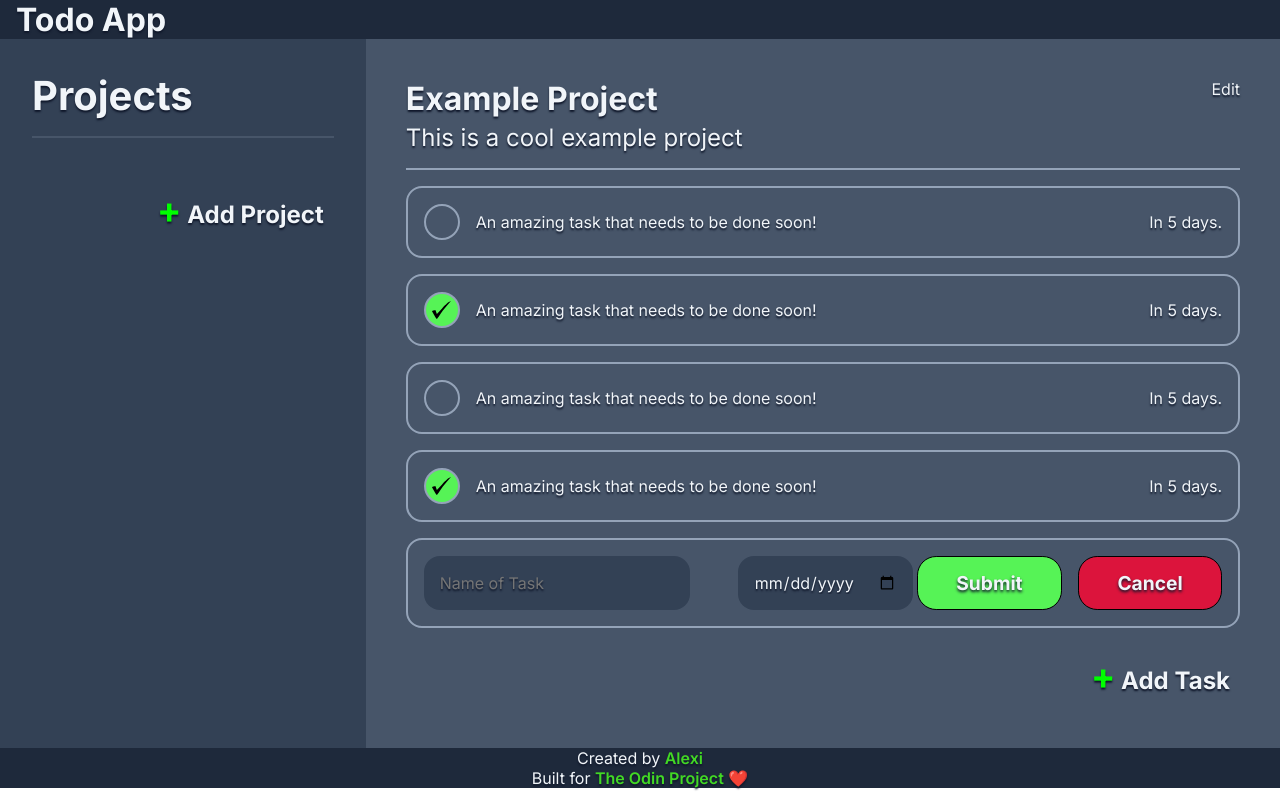
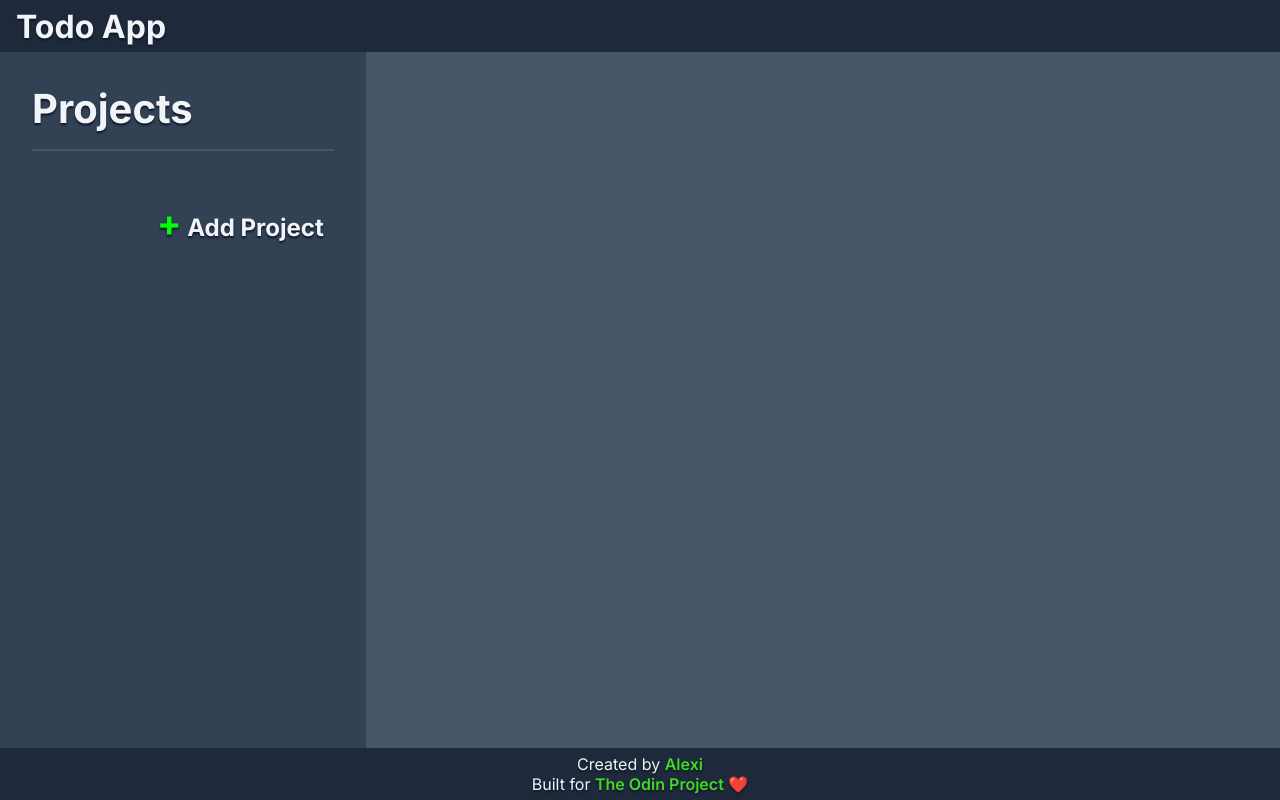
Before and after one commit to itsalexi/Todo-App, a website built with webpack: page dist/index.html in a window 1280 px wide. Built offline with nearby package versions, Linux system fonts and the light colour scheme.

Commit message:
Removed the placeholder

```diff
--- a/dist/index.html
+++ b/dist/index.html
@@ -25,59 +25,6 @@
             </div>
             <div class="main-content">
                 <div class="project-content">
-                    <div class="project-info">
-                        <div class="info">
-                            <p class="info-title">Example Project</p>
-                            <p class="info-desc">This is a cool example project</p>
-                        </div>
-                        <div class="edit">Edit</div>
-                    </div>
-                    <div class="task-container">
-                        <div class="tasks">
-                            <div class="task">
-                                <div class="task-info">
-                                    <div class="checkbox"></div>
-                                    <p class="taskName">An amazing task that needs to be done soon!</p>
-                                </div>
-                                <p class="timedue">In 5 days.</p>
-                            </div>
-                            <div class="task">
-                                <div class="task-info">
-                                    <div class="checkbox checked"></div>
-                                    <p class="taskName">An amazing task that needs to be done soon!</p>
-                                </div>
-                                <p class="timedue">In 5 days.</p>
-                            </div>
-                            <div class="task">
-                                <div class="task-info">
-                                    <div class="checkbox"></div>
-                                    <p class="taskName">An amazing task that needs to be done soon!</p>
-                                </div>
-                                <p class="timedue">In 5 days.</p>
-                            </div>
-                            <div class="task">
-                                <div class="task-info">
-                                    <div class="checkbox checked"></div>
-                                    <p class="taskName">An amazing task that needs to be done soon!</p>
-                                </div>
-                                <p class="timedue">In 5 days.</p>
-                            </div>
-                            <div class="task">
-                                <form id="addTaskForm">
-                                    <div class="taskInputs">
-                                        <input type="text" class="taskInputName" id="inputName"
-                                            placeholder="Name of Task" required>
-                                        <input type="date" name="taskInputDate" id="inputDate" required>
-                                    </div>
-                                    <div class="taskButtons">
-                                        <button type="submit" id="submit-task">Submit</button>
-                                        <button id="cancel-task">Cancel</button>
-                                    </div>
-                                </form>
-                            </div>
-                        </div>
-                        <button class="addTask"><span id="plus">+</span> Add Task</button>
-                    </div>
                 </div>
             </div>
         </div>
```
